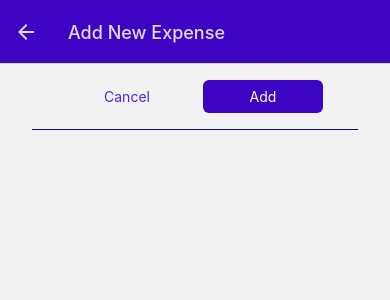
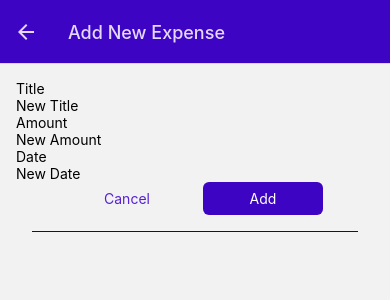
Before and after one commit to jvanleersum/React-Native-Demo-Expense-Tracker-App, a React Native app: screen /ManageExpense in a window 390 px wide. Shown: the top 300 px of the page. Built offline with nearby package versions, Linux system fonts and the light colour scheme.

Commit message:
Created expenseForm and input components

```diff
--- /dev/null
+++ b/components/ManageExpense/ExpenseForm.js
@@ -0,0 +1,43 @@
+import { View, StyleSheet } from "react-native";
+import Input from "./Input";
+
+const ExpenseForm = () => {
+  const changeTitleHandler = () => {};
+
+  const changeAmountHandler = () => {};
+
+  const changeDateHandler = () => {};
+
+  return (
+    <View>
+      <Input
+        label="Title"
+        textInputConfig={{
+          placeholder: "New Title",
+          keyboardType: "default",
+          onChangeText: changeTitleHandler,
+        }}
+      />
+      <Input
+        label="Amount"
+        textInputConfig={{
+          placeholder: "New Amount",
+          keyboardType: "decimal-pad",
+          onChangeText: changeAmountHandler,
+        }}
+      />
+      <Input
+        label="Date"
+        textInputConfig={{
+          placeholder: "New Date",
+          keyboardType: "default",
+          onChangeText: changeDateHandler,
+        }}
+      />
+    </View>
+  );
+};
+
+export default ExpenseForm;
+
+const styles = StyleSheet.create({});
--- /dev/null
+++ b/components/ManageExpense/Input.js
@@ -0,0 +1,17 @@
+import { View, Text, StyleSheet, TextInput } from "react-native"
+
+const Input = ({label, textInputConfig}) => {
+  return <View>
+    <Text>{label}</Text>
+    <TextInput {...textInputConfig}/>
+  </View>
+}
+
+export default Input
+
+const styles = StyleSheet.create({
+  label: {
+  },
+  input: {
+  }
+})
--- a/screens/ManageExpense.js
+++ b/screens/ManageExpense.js
@@ -1,5 +1,6 @@
 import { useEffect, useContext } from "react";
 import { View, StyleSheet } from "react-native";
+import ExpenseForm from "../components/ManageExpense/ExpenseForm";
 import Button from "../components/UI/Button";
 import IconButton from "../components/UI/IconButton";
 import Colors from "../constants/colors";
@@ -36,6 +37,9 @@ const ManageExpense = ({ route, navigation }) => {
 
   return (
     <View style={styles.container}>
+      <View>
+        <ExpenseForm />
+      </View>
       <View style={styles.buttonsContainer}>
         <Button mode="flat" style={styles.button} onPress={cancelHandler}>Cancel</Button>
         <Button style={styles.button} onPress={confirmHandler}>{isEditing ? 'Update' : 'Add'}</Button>
```
